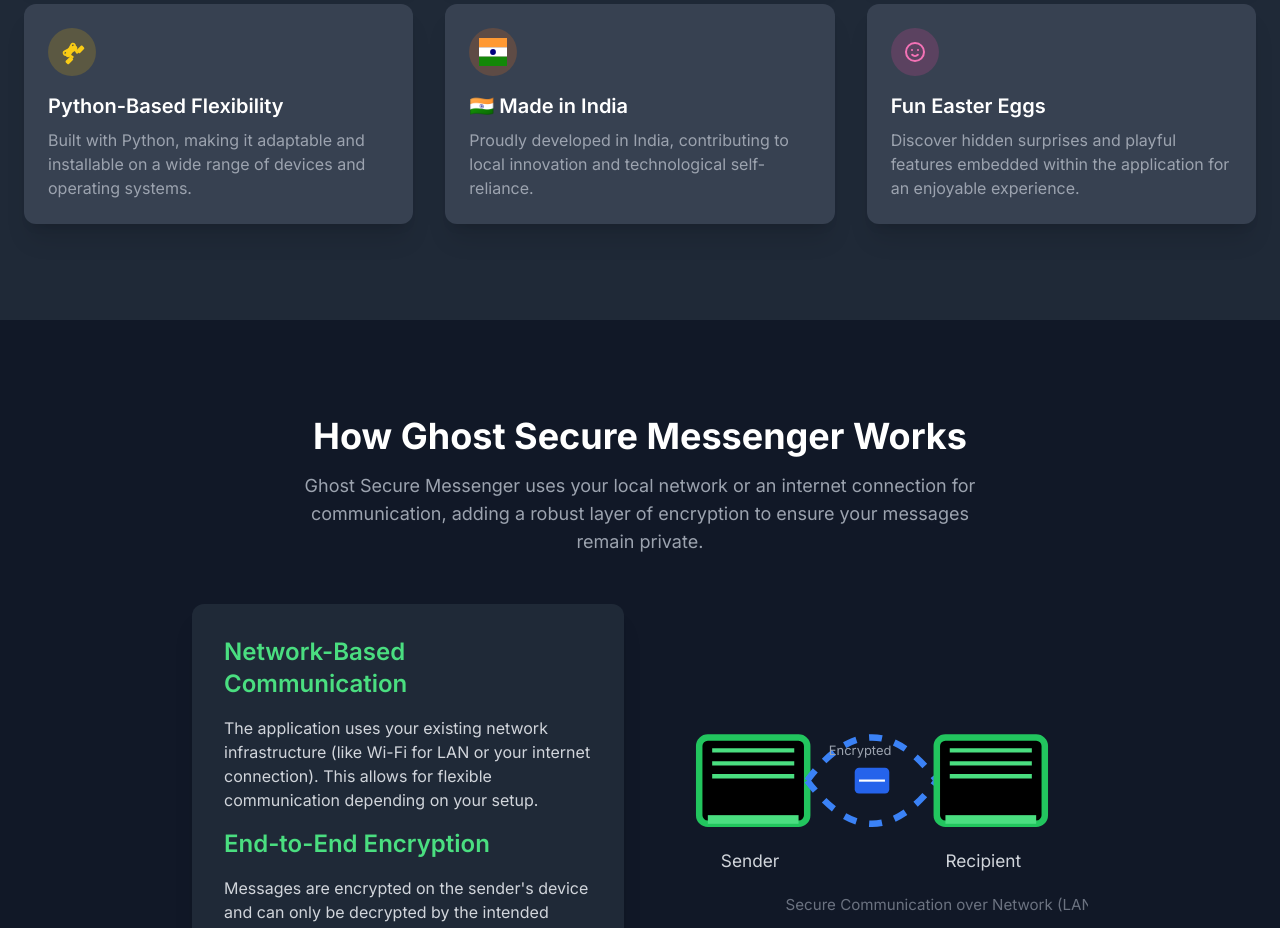
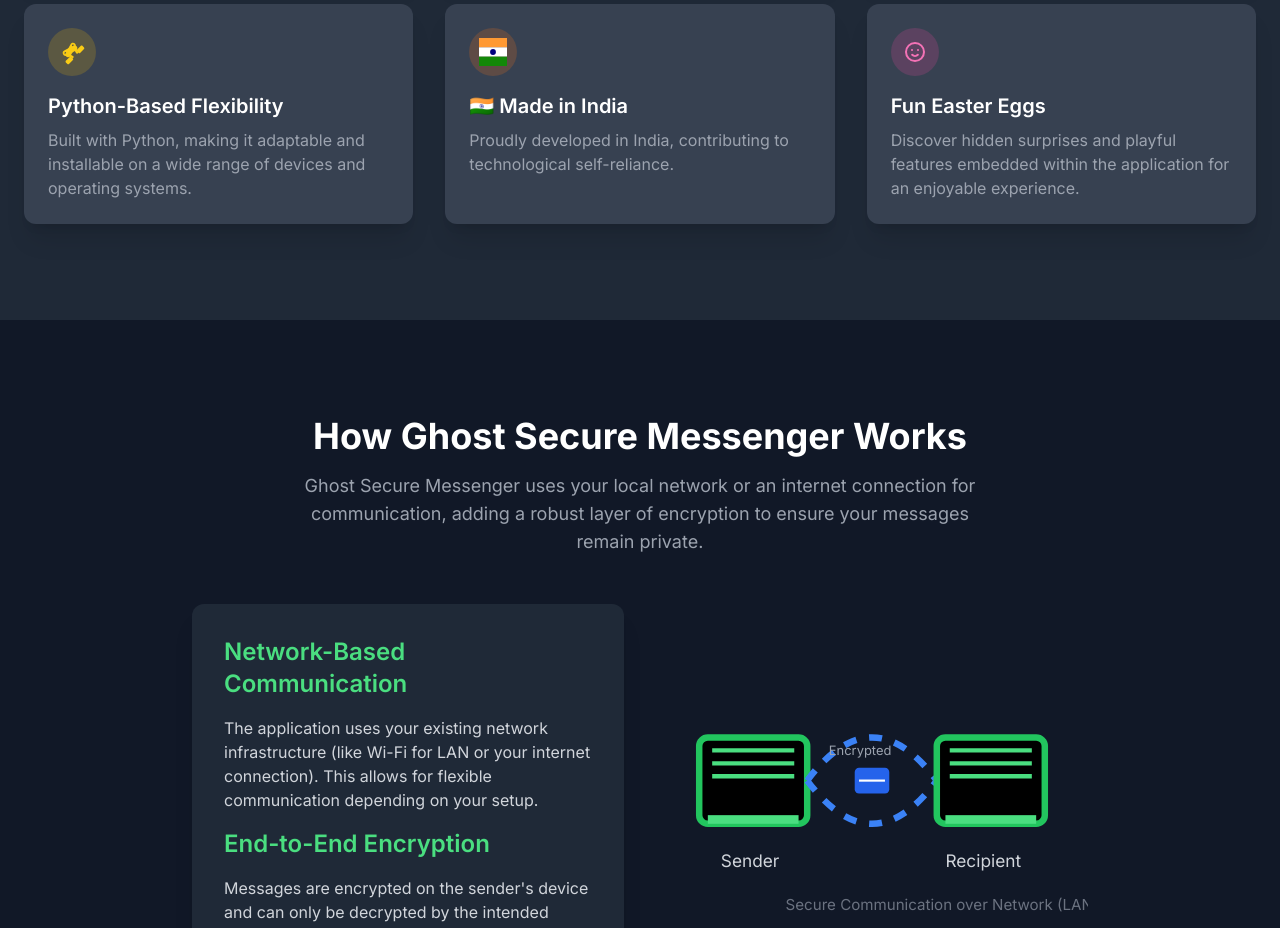
Before and after one commit to Enclave-Software/Enclave-Messenger, a plain HTML site: page index.html in a window 1280 px wide. Shown: the part 1040-1968 px from the top of the page. Drawn offline with nearby package versions, Linux system fonts and the light colour scheme.

Commit message:
Update index.html

```diff
--- a/index.html
+++ b/index.html
@@ -165,7 +165,7 @@
                             <rect width="24" height="8" fill="#FF9933"/> <rect y="8" width="24" height="8" fill="white"/> <rect y="16" width="24" height="8" fill="#138808"/> <circle cx="12" cy="12" r="2.5" fill="#000080"/> </svg>
                     </div>
                     <h3 class="text-xl font-semibold mb-2 text-white">🇮🇳 Made in India</h3>
-                    <p class="text-gray-400">Proudly developed in India, contributing to local innovation and technological self-reliance.</p>
+                    <p class="text-gray-400">Proudly developed in India, contributing to technological self-reliance.</p>
                 </div>
 
                 <div class="bg-gray-700 p-6 rounded-xl shadow-xl feature-card">
```
